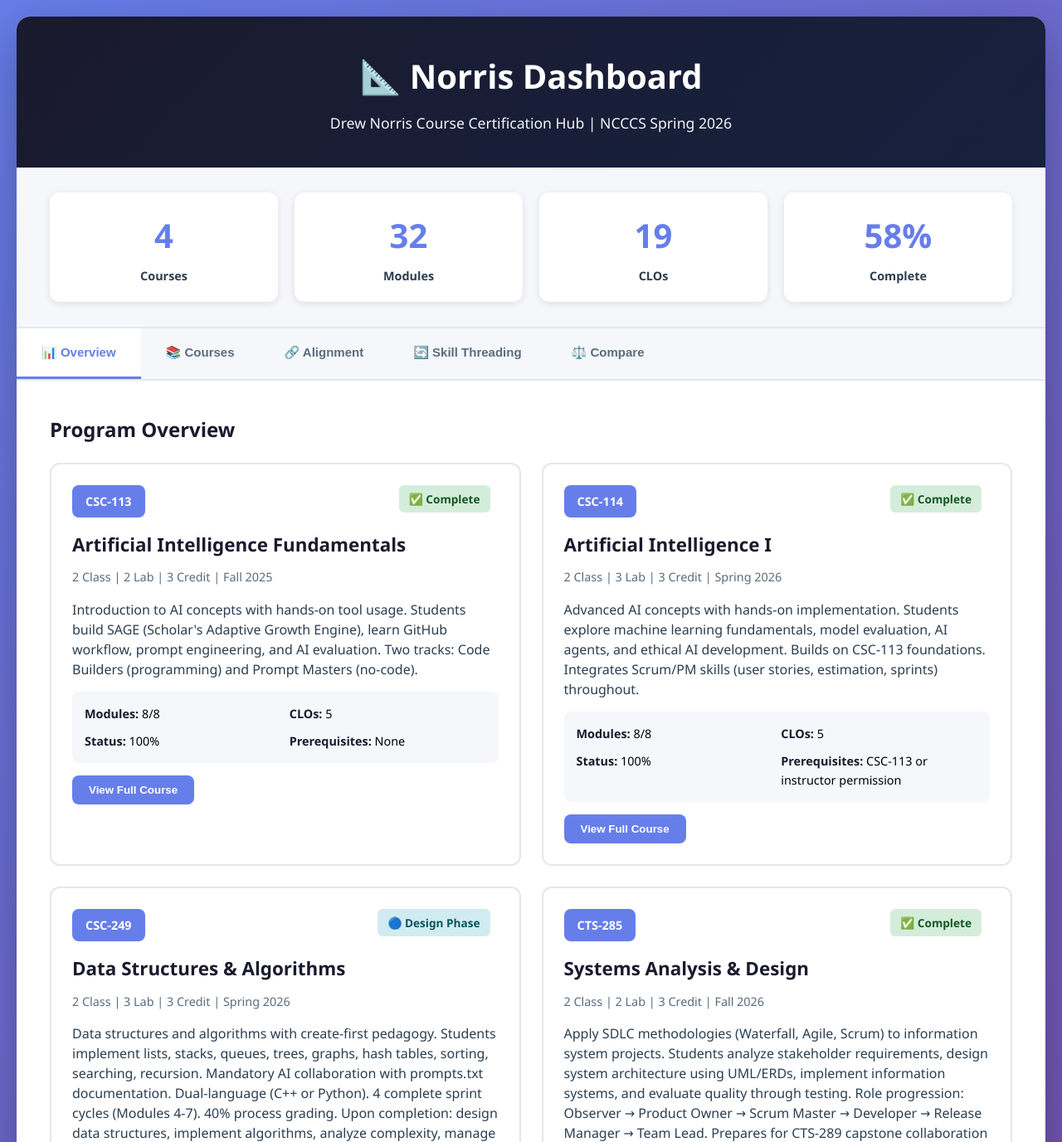
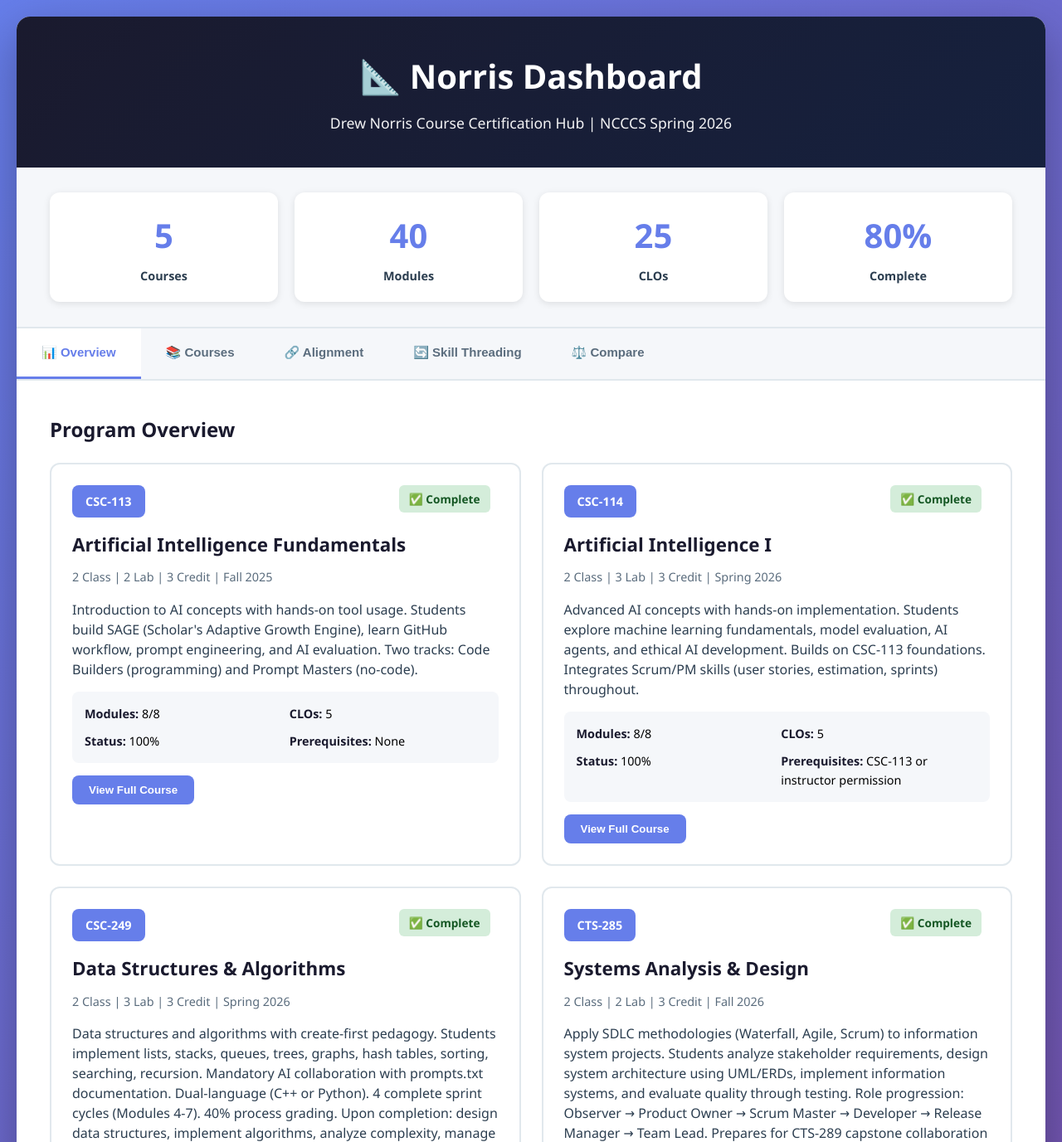
Before and after one commit to AMLW05/norris-dashboard, a plain HTML site: page index.html in a window 1280 px wide. Shown: the top 1377 px of the page at 83% size. Drawn offline with Linux system fonts and the light colour scheme.

Commit message:
Update main dashboard statistics with CSC-249
Dashboard Stats Updated:
- Courses: 4 → 5
- Modules: 32 → 40
- CLOs: 19 → 25
- Program Completion: 58% → 80%

Course Status Change:
- CSC-249 status: development → complete
- Rationale: All 63 files created, 22/22 QM standards met, 100% complete

🤖 Generated with [Claude Code](https://claude.com/claude-code)

Co-Authored-By: Claude <noreply@anthropic.com>

```diff
--- a/index.html
+++ b/index.html
@@ -500,19 +500,19 @@
 
         <div class="stats-grid" id="statsGrid">
             <div class="stat-card">
-                <div class="stat-number">4</div>
+                <div class="stat-number">5</div>
                 <div class="stat-label">Courses</div>
             </div>
             <div class="stat-card">
-                <div class="stat-number">32</div>
+                <div class="stat-number">40</div>
                 <div class="stat-label">Modules</div>
             </div>
             <div class="stat-card">
-                <div class="stat-number">19</div>
+                <div class="stat-number">25</div>
                 <div class="stat-label">CLOs</div>
             </div>
             <div class="stat-card">
-                <div class="stat-number">58%</div>
+                <div class="stat-number">80%</div>
                 <div class="stat-label">Complete</div>
             </div>
         </div>
--- a/program-data.json
+++ b/program-data.json
@@ -703,7 +703,7 @@
       "term": "Spring 2026",
       "prerequisites": "CSC-134 (Intro to Programming - C++)",
       "description": "Data structures and algorithms with create-first pedagogy. Students implement lists, stacks, queues, trees, graphs, hash tables, sorting, searching, recursion. Mandatory AI collaboration with prompts.txt documentation. Dual-language (C++ or Python). 4 complete sprint cycles (Modules 4-7). 40% process grading. Upon completion: design data structures, implement algorithms, analyze complexity, manage technical projects professionally.",
-      "status": "development",
+      "status": "complete",
       "completionPercent": 100,
       "clos": [
         {
```
